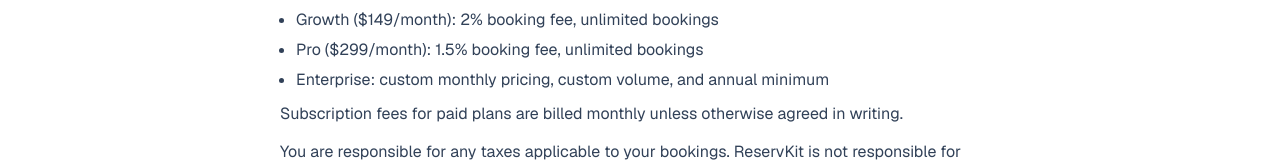
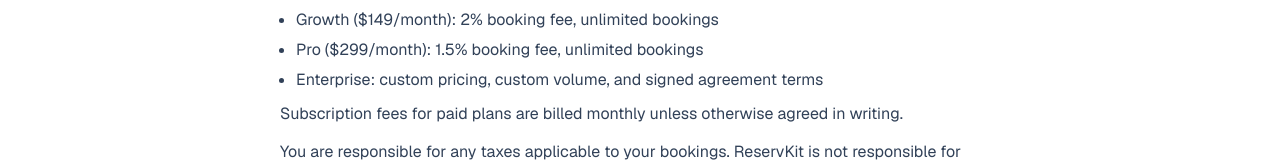
Before and after one commit to Cortana-Ops/reservkit-landing, a Next.js app: page /terms in a window 1280 px wide. Shown: the part 744-906 px from the top of the page. Built offline with nearby package versions, Linux system fonts and the light colour scheme.

Commit message:
Align Enterprise terms copy

```diff
--- a/app/terms/page.tsx
+++ b/app/terms/page.tsx
@@ -48,7 +48,7 @@
               <li>Starter ($79/month): 3% booking fee, 100 bookings per month</li>
               <li>Growth ($149/month): 2% booking fee, unlimited bookings</li>
               <li>Pro ($299/month): 1.5% booking fee, unlimited bookings</li>
-              <li>Enterprise: custom monthly pricing, custom volume, and annual minimum</li>
+              <li>Enterprise: custom pricing, custom volume, and signed agreement terms</li>
             </ul>
             <p>Subscription fees for paid plans are billed monthly unless otherwise agreed in writing.</p>
             <p className="mt-3">
--- a/scripts/check-content.mjs
+++ b/scripts/check-content.mjs
@@ -154,6 +154,7 @@
   "The discount is applied to the total before the booking fee is calculated",
   "booking fee behind the scenes",
   "Tips are treated as operator revenue",
+  "Enterprise: custom monthly pricing, custom volume, and annual minimum",
 ];
 
 const allowedByFile = {
@@ -242,6 +243,7 @@
   { file: "app/lib/marketing.ts", text: "refundable damage deposits are not marked up" },
   { file: "app/docs/getting-started/page.tsx", text: "ReservKit collects the plan-based booking fee on the booking subtotal where applicable" },
   { file: "app/terms/page.tsx", text: "percentage of the eligible booking subtotal according to the active plan" },
+  { file: "app/terms/page.tsx", text: "Enterprise: custom pricing, custom volume, and signed agreement terms" },
   { file: "app/blog/page.tsx", text: "plan-based booking fee on eligible booking subtotal" },
   { file: "app/blog/page.tsx", text: "Customer tips are tracked separately from booking income" },
   { file: "app/lib/marketing.ts", text: "No staff/team access" },
```
Also changed, not shown: 1 other file (tests, documents, lock files or other folders).
